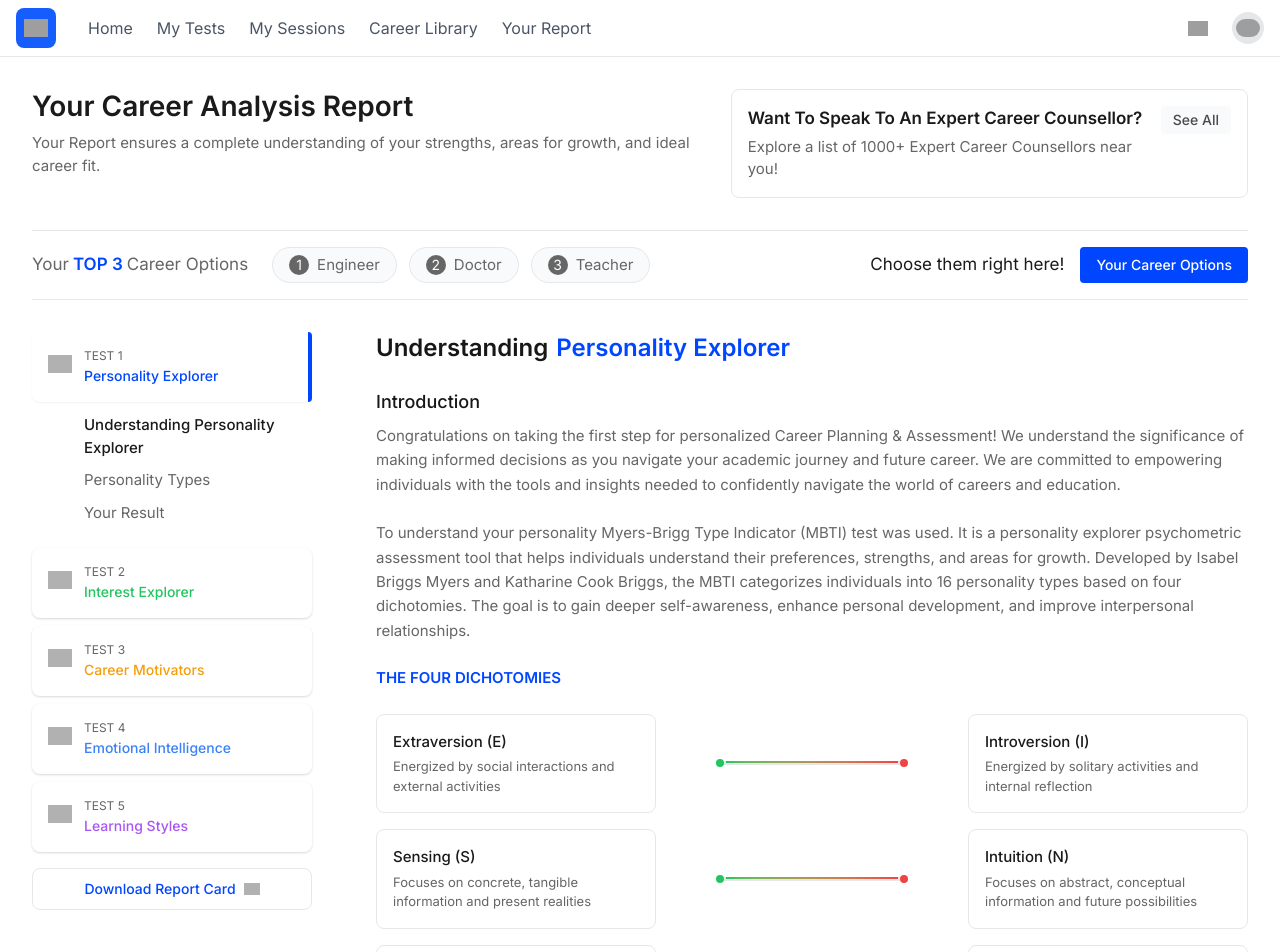
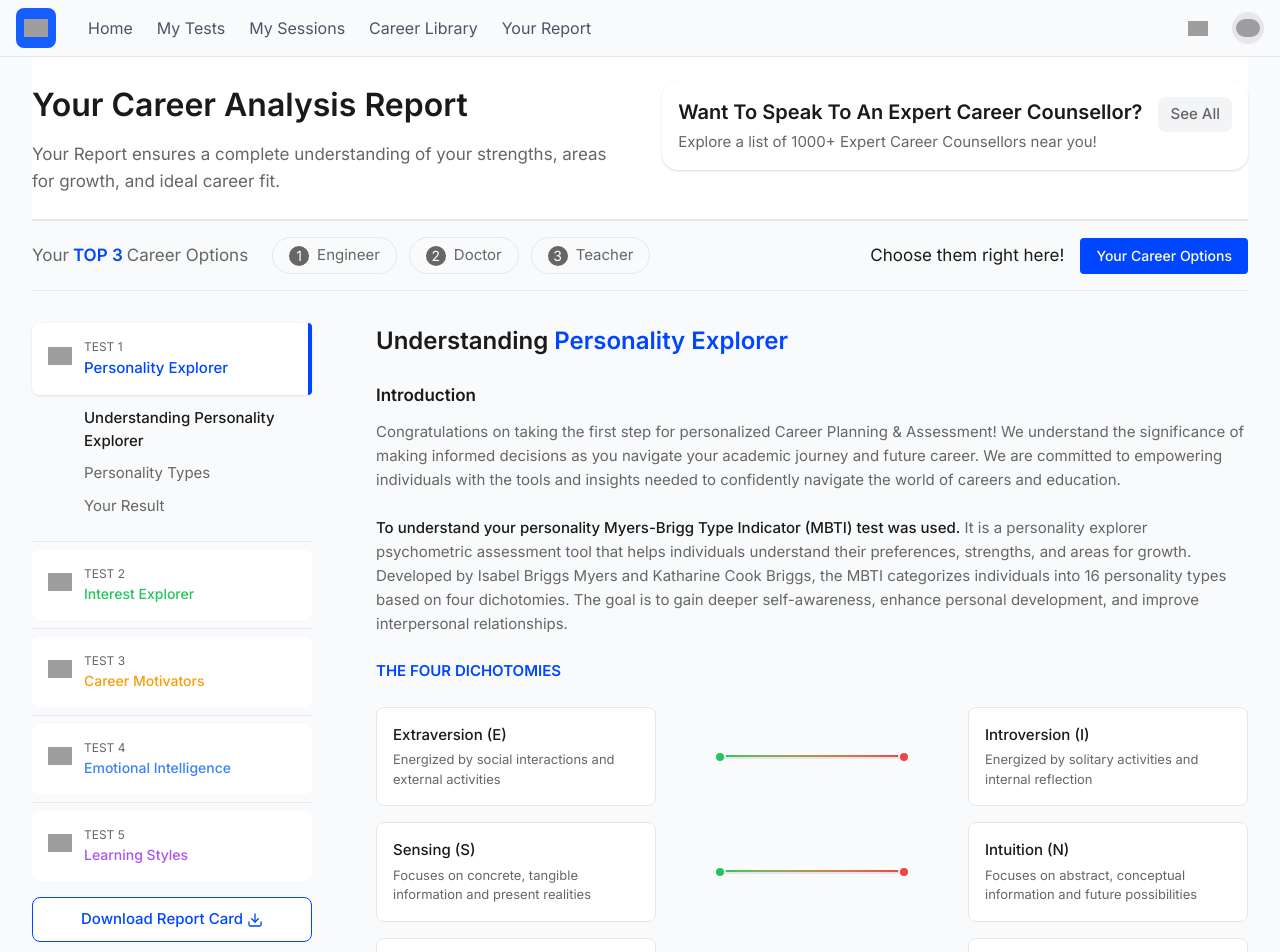
Before and after one commit to niharikabulani110/infigon, a Next.js app: page / in a window 1280 px wide. Shown: the top 952 px of the page. Built offline with nearby package versions, Linux system fonts and the light colour scheme; grey boxes are pictures that could not be loaded.

Commit message:
initial screen upper layout

```diff
--- a/src/app/page.tsx
+++ b/src/app/page.tsx
@@ -3,25 +3,27 @@ import Navigation from '@/components/Navigation';
 
 export default function Home() {
   return (
-    <main className="min-h-screen bg-white">
+    <main className="min-h-screen bg-[#F9FAFB]">
       <Navigation />
       <div className="max-w-7xl mx-auto px-8">
         {/* Header Section */}
-        <div className="flex justify-between items-start py-8">
-          <div>
-            <h1 className="text-[28px] font-semibold text-[#1A1A1A] leading-tight">Your Career Analysis Report</h1>
-            <p className="mt-2 text-[#666666] text-[15px]">Your Report ensures a complete understanding of your strengths, areas for growth, and ideal career fit.</p>
-          </div>
+        <div className="bg-white border-b border-[#E5E7EB]">
+          <div className="flex justify-between items-start py-6">
+            <div className="max-w-[600px]">
+              <h1 className="text-[32px] font-semibold text-[#1A1A1A] mb-3">Your Career Analysis Report</h1>
+              <p className="text-[#666666] text-[17px] leading-[1.6]">Your Report ensures a complete understanding of your strengths, areas for growth, and ideal career fit.</p>
+            </div>
 
-          <div className="bg-white rounded-lg border border-[#E5E7EB] p-4 min-w-[320px]">
-            <div className="flex justify-between items-start gap-4">
-              <div>
-                <h2 className="text-[17px] font-semibold text-[#1A1A1A]">Want To Speak To An Expert Career Counsellor?</h2>
-                <p className="mt-1 text-[15px] text-[#666666]">Explore a list of 1000+ Expert Career Counsellors near you!</p>
+            <div className="bg-white rounded-2xl shadow-[0px_1px_2px_rgba(0,0,0,0.06),0px_1px_3px_rgba(0,0,0,0.1)] p-4">
+              <div className="flex items-start justify-between gap-4">
+                <div>
+                  <h2 className="text-[20px] font-semibold text-[#1A1A1A]">Want To Speak To An Expert Career Counsellor?</h2>
+                  <p className="mt-1 text-[15px] text-[#666666]">Explore a list of 1000+ Expert Career Counsellors near you!</p>
+                </div>
+                <button className="px-3 py-1.5 bg-[#F3F4F6] text-[15px] font-medium text-[#666666] rounded-lg">
+                  See All
+                </button>
               </div>
-              <button className="shrink-0 px-3 py-1 text-sm font-medium text-[#4A4A4A] bg-[#F9FAFB] hover:bg-gray-100 rounded">
-                See All
-              </button>
             </div>
           </div>
         </div>
@@ -68,14 +70,14 @@ export default function Home() {
             <div className="space-y-2">
               {/* Test 1 - Personality Explorer */}
               <div>
-                <div className="relative p-4 bg-white rounded-lg shadow-[0px_1px_2px_rgba(0,0,0,0.05)] cursor-pointer group">
+                <div className="relative p-4 bg-white rounded-lg shadow-[0px_1px_3px_rgba(0,0,0,0.1)] cursor-pointer">
                   <div className="flex items-center gap-3">
                     <div className="w-6 h-6 flex-shrink-0">
-                      <Image src="/brain-icon.png" alt="Personality" width={24} height={24} className="opacity-80" />
+                      <Image src="/brain-icon.png" alt="Personality" width={24} height={24} />
                     </div>
                     <div>
                       <div className="text-xs text-[#666666] mb-0.5">TEST 1</div>
-                      <div className="text-[#0046FF] text-sm font-medium">Personality Explorer</div>
+                      <div className="text-[#0046FF] text-[15px] font-medium">Personality Explorer</div>
                     </div>
                   </div>
                   <div className="absolute top-0 right-0 bottom-0 w-1 bg-[#0046FF] rounded-r-lg"></div>
@@ -87,11 +89,13 @@ export default function Home() {
                 </div>
               </div>
 
+              <div className="h-[1px] bg-[#E5E7EB]"></div>
+
               {/* Test 2 - Interest Explorer */}
-              <div className="p-4 bg-white rounded-lg shadow-[0px_1px_3px_rgba(0,0,0,0.1),0px_1px_2px_rgba(0,0,0,0.06)] cursor-pointer">
+              <div className="p-4 bg-white rounded-lg cursor-pointer">
                 <div className="flex items-center gap-3">
                   <div className="w-6 h-6 flex-shrink-0">
-                    <Image src="/interest-icon.png" alt="Interest" width={24} height={24} className="opacity-80" />
+                    <Image src="/interest-icon.png" alt="Interest" width={24} height={24} />
                   </div>
                   <div>
                     <div className="text-xs text-[#666666] mb-0.5">TEST 2</div>
@@ -100,11 +104,13 @@ export default function Home() {
                 </div>
               </div>
 
+              <div className="h-[1px] bg-[#E5E7EB]"></div>
+
               {/* Test 3 - Career Motivators */}
-              <div className="p-4 bg-white rounded-lg shadow-[0px_1px_3px_rgba(0,0,0,0.1),0px_1px_2px_rgba(0,0,0,0.06)] cursor-pointer">
+              <div className="p-4 bg-white rounded-lg cursor-pointer">
                 <div className="flex items-center gap-3">
                   <div className="w-6 h-6 flex-shrink-0">
-                    <Image src="/career-icon.png" alt="Career" width={24} height={24} className="opacity-80" />
+                    <Image src="/career-icon.png" alt="Career" width={24} height={24} />
                   </div>
                   <div>
                     <div className="text-xs text-[#666666] mb-0.5">TEST 3</div>
@@ -113,11 +119,13 @@ export default function Home() {
                 </div>
               </div>
 
+              <div className="h-[1px] bg-[#E5E7EB]"></div>
+
               {/* Test 4 - Emotional Intelligence */}
-              <div className="p-4 bg-white rounded-lg shadow-[0px_1px_3px_rgba(0,0,0,0.1),0px_1px_2px_rgba(0,0,0,0.06)] cursor-pointer">
+              <div className="p-4 bg-white rounded-lg cursor-pointer">
                 <div className="flex items-center gap-3">
                   <div className="w-6 h-6 flex-shrink-0">
-                    <Image src="/emotional-icon.png" alt="Emotional" width={24} height={24} className="opacity-80" />
+                    <Image src="/emotional-icon.png" alt="Emotional" width={24} height={24} />
                   </div>
                   <div>
                     <div className="text-xs text-[#666666] mb-0.5">TEST 4</div>
@@ -126,11 +134,13 @@ export default function Home() {
                 </div>
               </div>
 
+              <div className="h-[1px] bg-[#E5E7EB]"></div>
+
               {/* Test 5 - Learning Styles */}
-              <div className="p-4 bg-white rounded-lg shadow-[0px_1px_3px_rgba(0,0,0,0.1),0px_1px_2px_rgba(0,0,0,0.06)] cursor-pointer">
+              <div className="p-4 bg-white rounded-lg cursor-pointer">
                 <div className="flex items-center gap-3">
                   <div className="w-6 h-6 flex-shrink-0">
-                    <Image src="/learning-icon.png" alt="Learning" width={24} height={24} className="opacity-80" />
+                    <Image src="/learning-icon.png" alt="Learning" width={24} height={24} />
                   </div>
                   <div>
                     <div className="text-xs text-[#666666] mb-0.5">TEST 5</div>
@@ -140,10 +150,14 @@ export default function Home() {
               </div>
 
               {/* Download Report Card Button */}
-              <div className="pt-2">
-                <button className="w-full px-4 py-2.5 bg-white border border-[#E5E7EB] rounded-lg text-[#0046FF] text-sm font-medium flex items-center justify-center gap-2 hover:bg-gray-50">
-                  <span>Download Report Card</span>
-                  <Image src="/download-icon.png" alt="Download" width={16} height={16} className="opacity-80" />
+              <div className="mt-4">
+                <button className="w-full px-4 py-2.5 bg-white border border-[#0046FF] rounded-lg text-[#0046FF] text-[15px] font-medium flex items-center justify-center gap-1">
+                  Download Report Card
+                  <svg width="16" height="16" viewBox="0 0 16 16" fill="none" xmlns="http://www.w3.org/2000/svg">
+                    <path d="M14 10V12.6667C14 13.0203 13.8595 13.3594 13.6095 13.6095C13.3594 13.8595 13.0203 14 12.6667 14H3.33333C2.97971 14 2.64057 13.8595 2.39052 13.6095C2.14048 13.3594 2 13.0203 2 12.6667V10" stroke="#0046FF" strokeWidth="1.33333" strokeLinecap="round" strokeLinejoin="round"/>
+                    <path d="M4.66699 6.66667L8.00033 10L11.3337 6.66667" stroke="#0046FF" strokeWidth="1.33333" strokeLinecap="round" strokeLinejoin="round"/>
+                    <path d="M8 10V2" stroke="#0046FF" strokeWidth="1.33333" strokeLinecap="round" strokeLinejoin="round"/>
+                  </svg>
                 </button>
               </div>
             </div>
@@ -152,20 +166,21 @@ export default function Home() {
           {/* Main Content */}
           <div className="flex-1">
             <div className="space-y-6">
-              <h2 className="text-2xl font-semibold flex items-center gap-2">
-                Understanding <span className="text-[#0046FF]">Personality Explorer</span>
+              <h2 className="text-[24px] font-semibold">
+                <span className="text-[#1A1A1A]">Understanding</span>{" "}
+                <span className="text-[#0046FF]">Personality Explorer</span>
               </h2>
 
               <div>
-                <h3 className="text-lg font-medium mb-2">Introduction</h3>
-                <p className="text-[#666666] text-[15px] leading-relaxed">
+                <h3 className="text-[17px] font-semibold text-[#1A1A1A] mb-3">Introduction</h3>
+                <p className="text-[15px] text-[#666666] leading-[1.6]">
                   Congratulations on taking the first step for personalized Career Planning & Assessment! We understand the significance of making informed decisions as you navigate your academic journey and future career. We are committed to empowering individuals with the tools and insights needed to confidently navigate the world of careers and education.
                 </p>
               </div>
 
               <div>
-                <p className="text-[#666666] text-[15px] leading-relaxed">
-                  To understand your personality Myers-Brigg Type Indicator (MBTI) test was used. It is a personality explorer psychometric assessment tool that helps individuals understand their preferences, strengths, and areas for growth. Developed by Isabel Briggs Myers and Katharine Cook Briggs, the MBTI categorizes individuals into 16 personality types based on four dichotomies. The goal is to gain deeper self-awareness, enhance personal development, and improve interpersonal relationships.
+                <p className="text-[15px] text-[#666666] leading-[1.6]">
+                  <span className="font-medium text-[#1A1A1A]">To understand your personality Myers-Brigg Type Indicator (MBTI) test was used.</span> It is a personality explorer psychometric assessment tool that helps individuals understand their preferences, strengths, and areas for growth. Developed by Isabel Briggs Myers and Katharine Cook Briggs, the MBTI categorizes individuals into 16 personality types based on four dichotomies. The goal is to gain deeper self-awareness, enhance personal development, and improve interpersonal relationships.
                 </p>
               </div>
 
```
